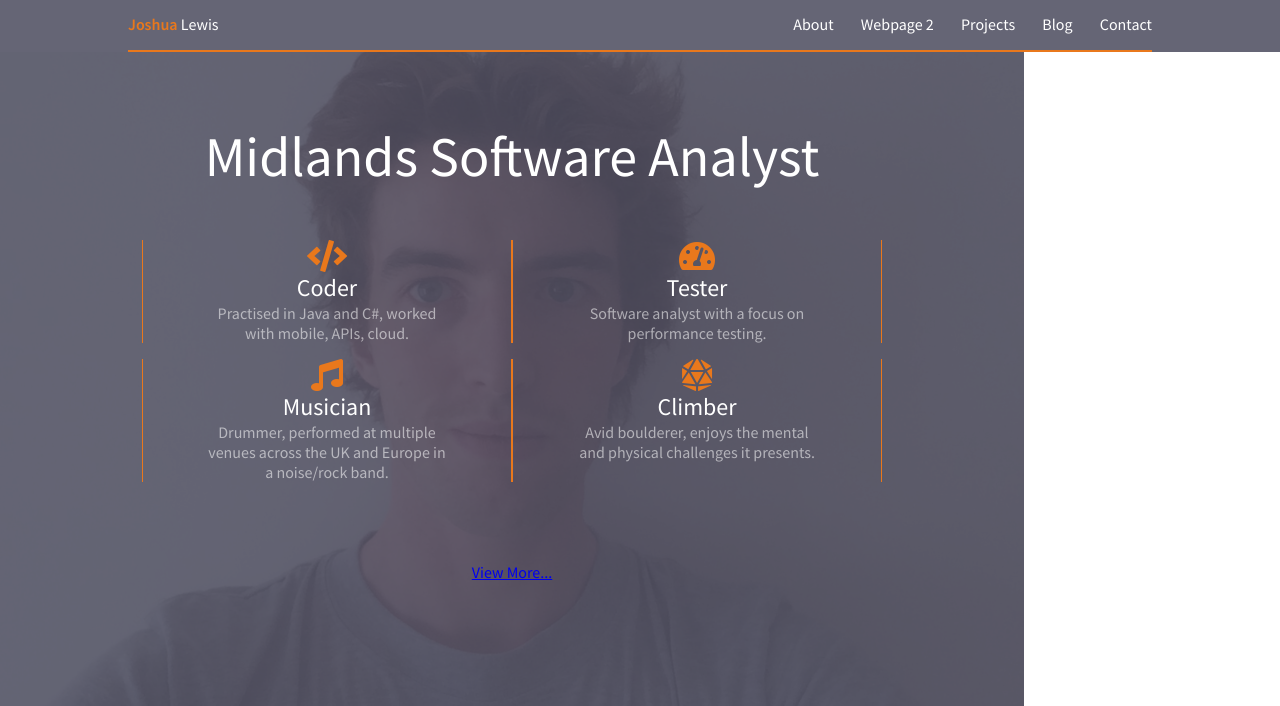
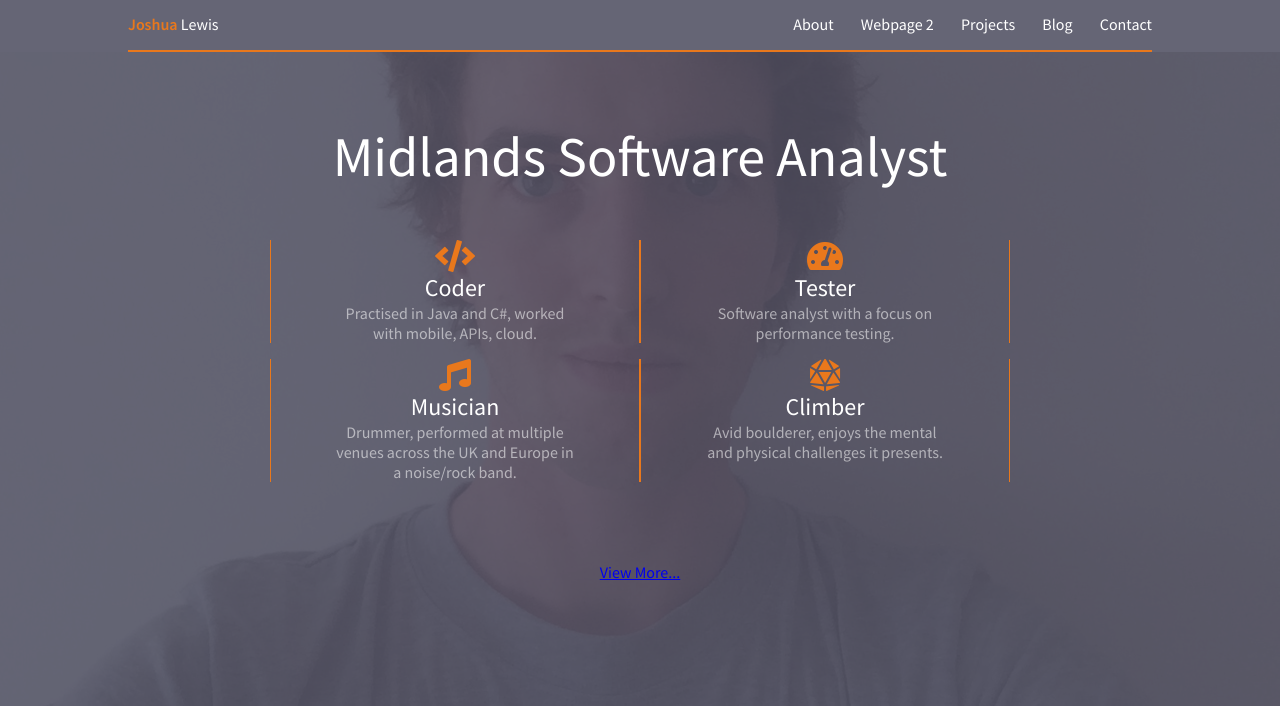
Before and after one commit to Yigurn/yigurn.github.io, a Jekyll site: the page built from index.html, in a window 1280 px wide. Shown: the top 706 px of the page. Built offline with Jekyll 4.4.1, drawn with Linux system fonts in a browser that asks for light colours; grey boxes are pictures that could not be loaded.

Commit message:
Update main.css

```diff
--- a/css/main.css
+++ b/css/main.css
@@ -118,7 +118,7 @@ body {
     position: relative;
 }
 
-section {
+section .inner {
 	width:80%;
 }
 
```
